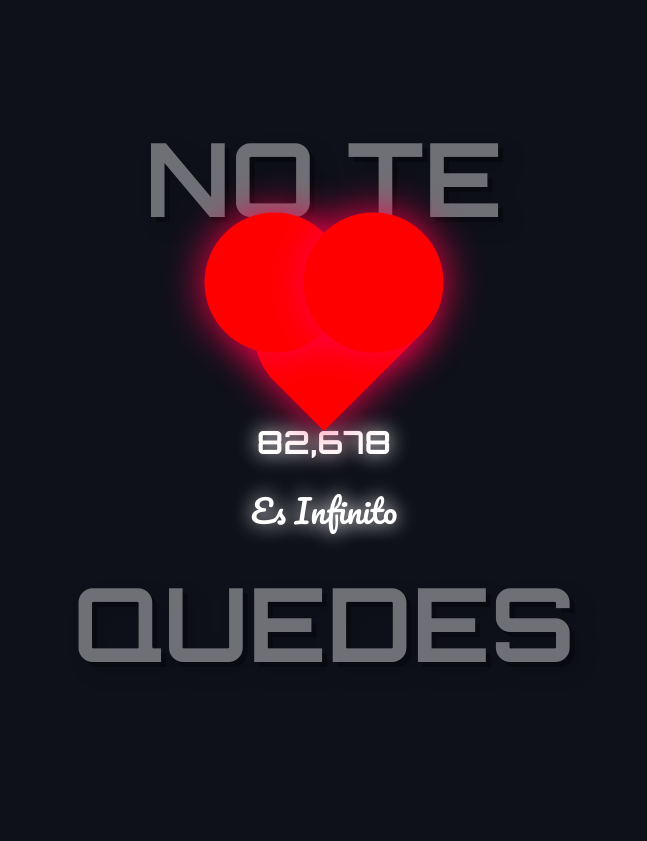
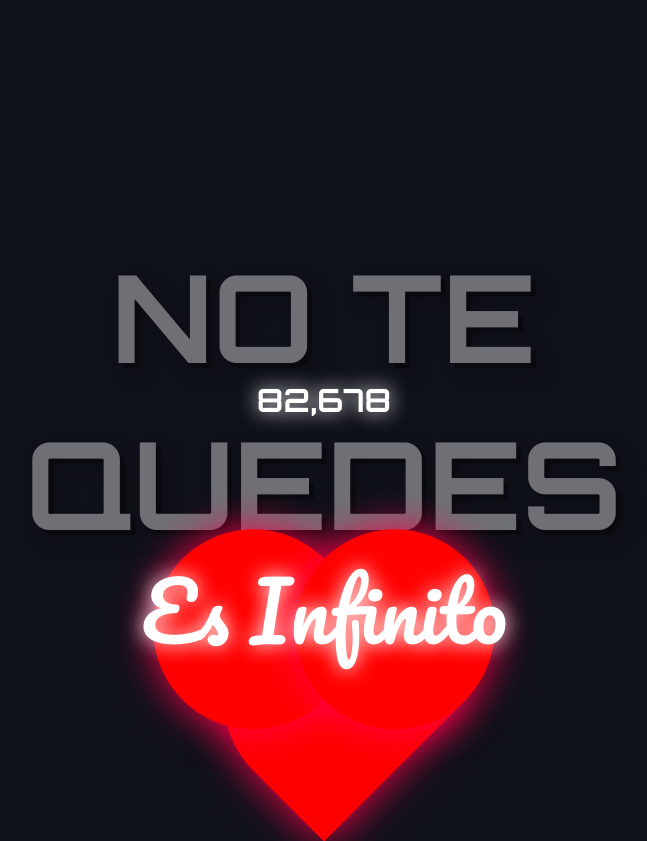
Before and after one commit to AlteroidYT/amorinmenso.github.io, a plain HTML site: page mensaje3.html in a window 1280 px wide. Shown: the whole page, without its empty margins (316-963 px from the left). Before the commit the page ends 800 px from the top, so only its background shows below. Drawn offline with Linux system fonts and the light colour scheme.

Commit message:
Update mensaje3.html

```diff
--- a/mensaje3.html
+++ b/mensaje3.html
@@ -6,41 +6,47 @@
   <title>Mensaje Infinito</title>
   <link href="https://fonts.googleapis.com/css2?family=Orbitron:wght@700&family=Pacifico&display=swap" rel="stylesheet" />
   <style>
+    /* ----------------- Estilos de mensaje3 original ----------------- */
     body {
-      background: #0f111a;
+      background-color: #0f111a;
       margin: 0;
       height: 100vh;
       overflow: hidden;
+      font-family: 'Orbitron', sans-serif;
+      position: relative;
       color: white;
-      font-family: 'Orbitron', sans-serif;
-      display: flex;
-      flex-direction: column;
-      align-items: center;
-      justify-content: center;
-    }
-
-    .container {
-      display: flex;
-      flex-direction: column;
-      align-items: center;
-      gap: 20px;
     }
 
     h1, h2 {
-      font-size: 8vw;
+      position: absolute;
+      font-size: 9.5vw;
+      font-family: 'Orbitron', sans-serif;
+      color: white;
+      z-index: 1;
+      text-shadow: 5px 5px 0 #000, 10px 10px 20px rgba(0,0,0,0.5);
       opacity: 0.4;
-      text-shadow: 5px 5px 0 #000, 10px 10px 20px rgba(0,0,0,0.5);
       margin: 0;
       user-select: none;
+      left: 50%;
+      transform: translateX(-50%);
+    }
+    h1 {
+      top: 30%;
+    }
+    h2 {
+      bottom: 30%;
     }
 
     .heart {
-      width: 140px;
-      height: 140px;
+    position: relative;
+    top: 600px; /* o la cantidad que quieras para bajarlo */
+    margin: 0 auto; /* centrado horizontal */
+    width: 200px;
+    height: 200px;
     background: red;
     border-radius: 50% 50% 0 0;
     transform: rotate(-45deg);
-      position: relative;
+    z-index: 2;
     box-shadow: 0 0 40px #ff004c;
     }
 
@@ -48,37 +54,79 @@
     .heart::after {
       content: "";
       position: absolute;
-      width: 140px;
-      height: 140px;
+      width: 200px;
+      height: 200px;
       background: red;
       border-radius: 50%;
       box-shadow: 0 0 40px #ff004c;
     }
-
     .heart::before {
-      top: -70px;
+      top: -100px;
       left: 0;
     }
-
     .heart::after {
-      left: 70px;
+      left: 100px;
       top: 0;
     }
 
     .counter {
+      position: fixed;
+      top: 50%;
+      left: 50%;
+      transform: translate(-50%, -50%);
+      color: white;
       font-size: 2em;
       text-shadow: 0 0 20px #fff;
+      font-family: 'Orbitron', sans-serif;
+      z-index: 3;
       user-select: none;
     }
 
     p {
+      position: absolute;
+      bottom: 15%;
+      left: 50%;
+      transform: translateX(-50%);
       font-family: 'Pacifico', cursive;
-      font-size: 2em;
+      font-size: 5em;
       text-shadow: 0 0 20px #fff;
       margin: 0;
+      color: white;
+      user-select: none;
+      z-index: 2;
+    }
+
+    .message-boxes {
+      display: flex;
+      gap: 1em;
+      position: absolute;
+      bottom: 5%;
+      left: 50%;
+      transform: translateX(-50%);
+      z-index: 2;
+    }
+
+    .message-box {
+      border: 2px solid white;
+      padding: 1em 2em;
+      border-radius: 8px;
+      min-width: 140px;
+      text-align: center;
+      background: transparent;
+      color: white;
+      font-family: 'Orbitron', sans-serif;
+      cursor: pointer;
+      transition: background-color 0.3s ease, color 0.3s ease;
       user-select: none;
     }
 
+    .message-box:hover {
+      background-color: #ff004c;
+      color: #fff;
+      box-shadow: 0 0 15px #ff004c;
+    }
+
+    /* ----------------- Estilos pantalla de carga sobria ----------------- */
     #pantalla-carga {
       position: fixed;
       top: 0; left: 0;
@@ -93,8 +141,8 @@
       user-select: none;
       transition: opacity 1s ease;
       font-family: Arial, Helvetica, sans-serif;
+      color: white;
     }
-
     #pantalla-carga.ocultar {
       opacity: 0;
       pointer-events: none;
@@ -102,10 +150,9 @@
 
     .contenedor-letras-svg {
       position: relative;
-      width: 90%;
+      width: 600px;
       max-width: 90vw;
     }
-
     .svg-letras {
       width: 100%;
       height: auto;
@@ -115,45 +162,56 @@
 
     #porcentaje {
       position: absolute;
-      top: 70%;
+      top: 80%; /* más abajo aún */
       left: 50%;
-      transform: translateX(-50%);
-      font-size: 2rem;
+      transform: translateX(-50%); /* Solo centrado horizontal */
+      font-size: 2.5rem;
       font-family: 'Orbitron', sans-serif;
       color: #ff004c;
       text-shadow: 0 0 15px #ff004c;
       user-select: none;
+      pointer-events: none;
     }
   </style>
 </head>
 <body>
-  <div id="pantalla-carga">
-    <div class="contenedor-letras-svg">
-      <svg viewBox="0 0 600 200" class="svg-letras" xmlns="http://www.w3.org/2000/svg">
+
+  <!-- Pantalla de carga -->
+  <div id="pantalla-carga" aria-label="Pantalla de carga">
+    <div class="contenedor-letras-svg" aria-hidden="true">
+      <svg viewBox="0 0 600 200" class="svg-letras" xmlns="http://www.w3.org/2000/svg" role="img" aria-labelledby="tituloSVG">
+        <title id="tituloSVG">D más F</title>
         <defs>
           <clipPath id="clip-letras">
             <text x="135" y="150" font-size="150" font-family="Arial Black" font-weight="bold">D+F</text>
           </clipPath>
         </defs>
+
+        <!-- Fondo gris oscuro -->
         <rect width="100%" height="100%" fill="#1a1a1a" />
+
+        <!-- Onda recortada en letras -->
         <g clip-path="url(#clip-letras)">
           <path id="onda" fill="#a10014"></path>
         </g>
+
+        <!-- Contorno de letras -->
         <text x="135" y="150" font-size="150" font-family="Arial Black" fill="none" stroke="#fff" stroke-width="3">D+F</text>
       </svg>
+
       <div id="porcentaje">0%</div>
     </div>
   </div>
 
-  <div class="container">
+  <!-- Contenido mensaje3 -->
   <h1>NO TE</h1>
   <div class="heart"></div>
   <div class="counter" id="counter">0</div>
+  <h2>QUEDES</h2>
   <p>Es Infinito</p>
-    <h2>QUEDES</h2>
-  </div>
 
   <script>
+    // Animación pantalla de carga
     let progreso = 0;
     const porcentaje = document.getElementById("porcentaje");
     const pantallaCarga = document.getElementById("pantalla-carga");
@@ -162,11 +220,13 @@
     function generarOnda(porc) {
       const alto = 200;
       const nivel = alto - (porc * alto / 100);
+
       let puntos = "";
       for (let x = 0; x <= 600; x += 10) {
         const y = nivel + 8 * Math.sin((x + progreso * 6) * 0.04);
         puntos += `${x},${y} `;
       }
+
       return `M0,${alto} L${puntos} L600,${alto} Z`;
     }
 
@@ -174,6 +234,7 @@
       progreso++;
       porcentaje.textContent = `${progreso}%`;
       onda.setAttribute("d", generarOnda(progreso));
+
       if (progreso >= 100) {
         clearInterval(intervalo);
         pantallaCarga.classList.add("ocultar");
@@ -183,14 +244,22 @@
       }
     }, 40);
 
+    // Contador infinito mensaje3
     let counter = 0;
     const counterEl = document.getElementById('counter');
 
     function formatNumber(num) {
-      if (num >= 1_000_000_000_000_000_000) return (num / 1_000_000_000_000_000_000).toFixed(2) + 'Quin';
-      else if (num >= 1_000_000_000_000_000) return (num / 1_000_000_000_000_000).toFixed(2) + 'Cua';
-      else if (num >= 1_000_000_000) return (num / 1_000_000_000).toFixed(2) + 'B';
-      else return num.toLocaleString('en-US', { maximumFractionDigits: 0 });
+      if (num >= 1_000_000_000_000_000_000) { // quintillón
+        return (num / 1_000_000_000_000_000_000).toFixed(2) + 'Quin';
+      } else if (num >= 1_000_000_000_000_000) { // cuatrillón
+        return (num / 1_000_000_000_000_000).toFixed(2) + 'Cua';
+      } else if (num >= 1_000_000_000) {
+        return (num / 1_000_000_000).toFixed(2) + 'B';
+      } else if (num >= 1_000_000) {
+        return num.toLocaleString('en-US', { maximumFractionDigits: 0 });
+      } else {
+        return num.toLocaleString('en-US', { maximumFractionDigits: 0 });
+      }
     }
 
     function updateCounter() {
```
Lines whose indentation alone changed are shown as unchanged.
